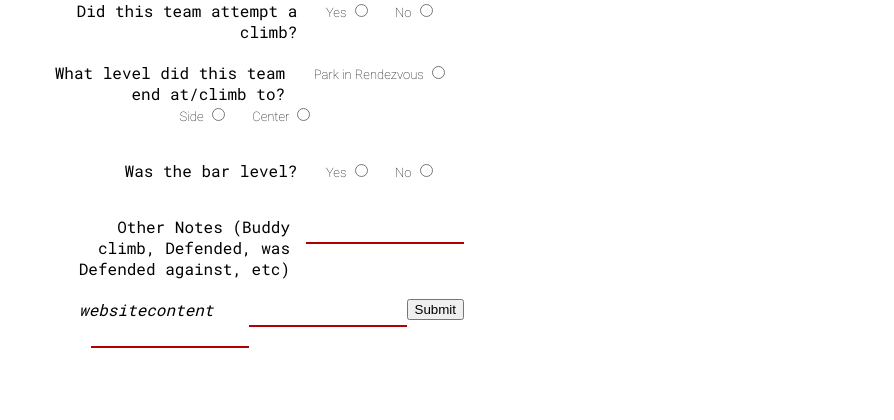
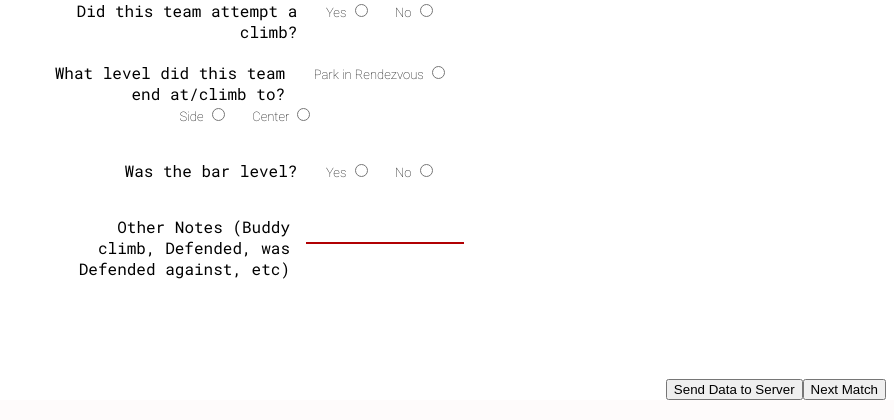
Before and after one commit to frc3324/3324-Scouting, a Flask app: page /form?type=match in a window 1280 px wide. Shown: the part 946-1366 px from the top of the page, without its empty margins (386-1280 px from the left). Run offline with Flask 2, Linux system fonts and the light colour scheme; parts of the project's set-up code (start-up, migrations or seed data) failed here and were passed over.

Commit message:
Added localStorage, autoSave, and database support
Fixed a lot of bugs caused by previous commits. Also changed match_scouting.js a lot to support storing the data locally (for when the user is disconnected from the server) as well as updating this save on every input done by the user. Changed server.py and database.py to take in data from the form in the new format, and this updated the dataviewer respectively. Frontend still needs debug and updates for the new interface.

```diff
--- a/server.py
+++ b/server.py
@@ -25,7 +25,7 @@ def index():
 
 @app.route('/raw_data', methods=['GET', 'POST'])
 def raw_data():
-    data = database.getData()
+    data = database.get_data()
     return render_template('data_viewer/raw_data.html', allData=json.dumps(data), constants=json.dumps(constants))
 
 @app.route('/exports', methods=['GET', 'POST'])
@@ -39,14 +39,11 @@ def calculated_team_averages():
 
 @app.route('/form', methods=['GET', 'POST'])
 def return_form():
-    return render_template('forms/' + request.args.get('type') + '_scouting.html')
+    return render_template('forms/' + request.args.get('type') + '_scouting.html', constants=json.dumps(constants))
 
 @app.route('/submit', methods=['GET', 'POST'])
 def submit_form():
-    answerList = []
-    for x in range(len(constants["questions"][request.args.get('form')])):
-        answerList.append(request.form[constants["questionIndexes"][request.args.get('form')][x]])
-    database.submit_form(answerList, request.args.get('form'))
+    database.submit_form(request.get_json(), request.args.get('form'))
     return render_template('submitted.html')
 
 @app.route('/csv_export', methods=['GET', 'POST'])
--- a/static/constants.json
+++ b/static/constants.json
@@ -4,7 +4,7 @@
     "match": ["Team Number", "Match Number", "Moved from Initiation Line",
 	      "Auto Low Miss", "Auto Low Hit", "Auto High Miss", "Auto High Outer", "Auto High Inner",
 	      "Tele Low Miss", "Tele Low Hit", "Tele High Miss", "Tele High Inner", "Tele High Inner",
-	      "Attempted Climb", "Ending Level", "Level Climb", "Notes", "CP Spin", "CP Align"],
+	      "Control Spin", "Control Align", "Attempted Climb", "Ending Level", "Level Climb", "Notes"],
    "mechanical": ["Team Number", "Drivetrain Information", "Climber Information",
                   "Mechanisms Information", "Reliability", "Notes"],
     "electrical": ["Team Number", "Basic Team Structure", "Electrical Members",
@@ -18,7 +18,7 @@
     "match": ["team_number", "match_number", "moved_initiation",
               "auto_low_miss", "auto_low_hit", "auto_high_miss", "auto_high_outer", "auto_high_inner",
 	      "tele_low_miss", "tele_low_hit", "tele_high_miss", "tele_high_outer", "tele_high_inner",
-              "attempted_climb", "ending_level", "level_climb", "notes", "cp_spin", "cp_align"],
+              "cp_spin", "cp_align", "attempted_climb", "ending_level", "level_climb", "notes"],
     "mechanical": ["team_number", "drivetrain_information", "climber_information",
                    "mechanisms_information", "reliability", "notes"],
     "electrical": ["team_number", "team_structure", "number_of_members",
--- a/static/js/autofill.js
+++ b/static/js/autofill.js
@@ -21,7 +21,6 @@ function autocomplete(inp, arr) {
   arr = arr.teams
   var currentFocus;
   inp.addEventListener("input", function(e) {
-      debugger;
       document.getElementById("teamNumberInput").style.marginBottom = "0px";
 
       var a, b, i, val = this.value;
--- a/static/js/matchScouting.js
+++ b/static/js/matchScouting.js
@@ -1,8 +1,8 @@
-var cookieCheck = false;
-let jsonarray = [];
+let answerArray = new Array(19).fill("0");
+let scouterMatchNum = 0;
 
 function increase(ele) {
-  var input = ele.parentNode.children[2];
+    let input = ele.parentNode.children[2];
     input.value = parseInt(input.value) + 1;
     if (parseInt(input.value) == parseInt(input.max)) {
         ele.parentNode.children[1].disabled = true;
@@ -10,10 +10,11 @@ function increase(ele) {
     if (ele.parentNode.children[3].disabled) {
         ele.parentNode.children[3].disabled = false;
     }
+    updateArray(input);
 }
 
 function decrease(ele) {
-  var input = ele.parentNode.children[2];
+    let input = ele.parentNode.children[2];
     input.value = parseInt(input.value) - 1;
     if (parseInt(input.value) == parseInt(input.min)) {
         ele.parentNode.children[3].disabled = true;
@@ -21,32 +22,33 @@ function decrease(ele) {
     if (ele.parentNode.children[1].disabled) {
         ele.parentNode.children[1].disabled = false;
     }
+    updateArray(input);
 }
 
-// make a cookie if this is the first input this page, then set currentCookie to true and update data
-function bakeCookies() {
-    var conString = "currentCookie="
-    for (i = 0; i <= jsonarray; i++) {
-      if (!jsonarray.length = i){
-        conString = conString + jsonarray[i] + ",";
-      } else {
-        conString = conString + jsonarray[i];
+function updateArray(ele) {
+    answerArray[constants.questionIndexes.match.indexOf(ele.name)] = ele.value
+    localStorage.setItem("match"+String(scouterMatchNum), JSON.stringify(answerArray));
+}
+
+function postData() {
+    var xhr = new XMLHttpRequest();
+    xhr.open('POST', "/submit?form=match", true);
+    xhr.setRequestHeader("Content-Type", "application/json");
+    xhr.onreadystatechange = function() {
+        if (this.readyState === XMLHttpRequest.DONE && this.status === 200) { //HTTP Success
+            localStorage.clear();
+            alert("Success! The data was transferred properly.");
         }
     }
+    xhr.onerror = function() { //HTTP error
+        alert("Something went wrong.");
+    }
+    xhr.send(JSON.stringify(localStorage));
 }
 
-// set currentCookie to false so that a new one will be created, and reset page to default values
-function newPage() {
-
+function resetForm() {
+    if (confirm("Are you sure? This will finalize the data you have written.")) {
+        document.getElementsByTagName("form")[0].reset()
+        scouterMatchNum++;
     }
-
-// sets variables values equal to html values in JSON
-function htmlToVar(input, index) {
-
-    var jformat = variablesName(input) + ": " + input;
-
-    if (jsonarray.length <= index)
-      jsonarray.length = index;
-
-    jsonarray[index] = jformat;
 }
--- a/templates/forms/match_scouting.html
+++ b/templates/forms/match_scouting.html
@@ -3,9 +3,11 @@
     <head>
       <meta charset="utf-8">
       <title>Match Scouting Form</title>
-      <link rel="icon" href="{{ url_for('static',filename = 'favicon.png')}}">
-      <link rel="stylesheet" href="{{ url_for('static',filename = 'css/form.css')}}">
-      <link rel="stylesheet" href="{{ url_for('static',filename = 'css/default.css')}}">
+      <link rel="icon" href="{{ url_for('static',filename = 'favicon.png')}}"> <link rel="stylesheet" href="{{ url_for('static',filename = 'css/form.css')}}"> <link rel="stylesheet" href="{{ url_for('static',filename = 'css/default.css')}}">
+
+      <script>
+        window.constants = {{ constants | safe }}
+      </script>
 
       <script type="text/javascript" src="{{ url_for('static', filename = 'js/autofill.js') }}"></script>
       <script type="text/javascript" src="{{ url_for('static', filename = 'js/matchScouting.js') }}"></script>
@@ -13,25 +15,24 @@
     <body>
       <div id="topBar">
         <a href="/"><button id="backButton">< Back to Home</button></a>
-        <h2>Match Scouting</h2>
-      </div>
+        <h2>Match Scouting</h2> </div>
 
       <form method="POST" action="submit?form=match">
         <div>
           <label for="team_number">Team Number</label>
-          <input onclick="htmlToVar()" onkeypress="htmlToVar()" type="number" name="team_number" id="teamNumberinput onclick="htmlToVar()" onkeypress="htmlToVar()"" placeholder="3324" required min="0" max="10000">
+          <input oninput="updateArray(this)" type="number" name="team_number" id="teamNumberInput" placeholder="3324" required min="0" max="10000">
         </div>
         <div>
           <label for="match_number">Match Number</label>
-          <input onclick="htmlToVar()" onkeypress="htmlToVar()" type="number" name="match_number" required value="1" min="1">
+          <input oninput="updateArray(this)" type="number" name="match_number" required value="1" min="1">
         </div>
 
         <hr>
   <h2>Auto</h2>
   <div>
 	  <label for="moved_initiation">Did they move from the initiation line?</label>
-	  <span class="radioButtons"> <p>Yes <input onclick="htmlToVar()" onkeypress="htmlToVar()" type="radio" required name="moved_initiation" value="1"> </p>
-	  <p>No <input onclick="htmlToVar()" onkeypress="htmlToVar()" type="radio" required name="moved_initiation" value="0"> </p></span>
+	  <span class="radioButtons"> <p>Yes <input oninput="updateArray(this)" type="radio" required name="moved_initiation" value="1"> </p>
+	  <p>No <input oninput="updateArray(this)" type="radio" required name="moved_initiation" value="0"> </p></span>
     </div>
 
         <h4>Shooting</h4>
@@ -39,35 +40,35 @@
           <div>
             <h4>Low Miss</h4>
             <button type="button" class="icon upButton" onclick="increase(this)">&#xe316;</button>
-            <input onclick="htmlToVar()" onkeypress="htmlToVar()" name="auto_low_miss" class="scoringNumber" value="0" min="0" readonly="readonly" type="number">
+            <input oninput="updateArray(this)" name="auto_low_miss" class="scoringNumber" value="0" min="0" readonly="readonly" type="number">
             <button type="button" disabled class="icon downButton" onclick="decrease(this)">&#xe313;</button>
           </div>
 
-	        <div>
+	   <div>
             <h4>Low Hit</h4>
             <button type="button" class="icon upButton" onclick="increase(this)">&#xe316;</button>
-            <input onclick="htmlToVar()" onkeypress="htmlToVar()" name="auto_low_hit" class="scoringNumber" value="0" min="0" readonly="readonly" type="number">
+            <input oninput="updateArray(this)" name="auto_low_hit" class="scoringNumber" value="0" min="0" readonly="readonly" type="number">
             <button type="button" disabled class="icon downButton" onclick="decrease(this)">&#xe313;</button>
           </div>
 
           <div>
             <h4>High Miss</h4>
             <button type="button" class="icon upButton" onclick="increase(this)">&#xe316;</button>
-            <input onclick="htmlToVar()" onkeypress="htmlToVar()" name="auto_high_miss" class="scoringNumber" value="0" min="0" readonly="readonly" type="number">
+            <input oninput="updateArray(this)" name="auto_high_miss" class="scoringNumber" value="0" min="0" readonly="readonly" type="number">
             <button type="button" disabled class="icon downButton" onclick="decrease(this)">&#xe313;</button>
           </div>
 
 	        <div>
             <h4>High Outer</h4>
             <button type="button" class="icon upButton" onclick="increase(this)">&#xe316;</button>
-            <input onclick="htmlToVar()" onkeypress="htmlToVar()" name="auto_high_outer" class="scoringNumber" value="0" min="0" readonly="readonly" type="number">
+            <input oninput="updateArray(this)" name="auto_high_outer" class="scoringNumber" value="0" min="0" readonly="readonly" type="number">
             <button type="button" disabled class="icon downButton" onclick="decrease(this)">&#xe313;</button>
           </div>
 
           <div>
             <h4>High Inner</h4>
             <button type="button" class="icon upButton" onclick="increase(this)">&#xe316;</button>
-            <input onclick="htmlToVar()" onkeypress="htmlToVar()" name="auto_high_inner" class="scoringNumber" value="0" min="0" readonly="readonly" type="number">
+            <input oninput="updateArray(this)" name="auto_high_inner" class="scoringNumber" value="0" min="0" readonly="readonly" type="number">
             <button type="button" disabled class="icon downButton" onclick="decrease(this)">&#xe313;</button>
           </div>
         </div>
@@ -78,87 +79,77 @@
           <div>
             <h4>Low Miss</h4>
             <button type="button" class="icon upButton" onclick="increase(this)">&#xe316;</button>
-            <input onclick="htmlToVar()" onkeypress="htmlToVar()" name="tele_low_miss" class="scoringNumber" value="0" min="0" readonly="readonly" type="number">
+            <input oninput="updateArray(this)" name="tele_low_miss" class="scoringNumber" value="0" min="0" readonly="readonly" type="number">
             <button type="button" disabled class="icon downButton" onclick="decrease(this)">&#xe313;</button>
           </div>
 
           <div>
             <h4>Low Hit</h4>
             <button type="button" class="icon upButton" onclick="increase(this)">&#xe316;</button>
-            <input onclick="htmlToVar()" onkeypress="htmlToVar()" name="tele_low_hit" class="scoringNumber" value="0" min="0" readonly="readonly" type="number">
+            <input oninput="updateArray(this)" name="tele_low_hit" class="scoringNumber" value="0" min="0" readonly="readonly" type="number">
             <button type="button" disabled class="icon downButton" onclick="decrease(this)">&#xe313;</button>
           </div>
 
           <div>
             <h4>High Miss</h4>
             <button type="button" class="icon upButton" onclick="increase(this)">&#xe316;</button>
-            <input onclick="htmlToVar()" onkeypress="htmlToVar()" name="tele_high_miss" class="scoringNumber" value="0" min="0" readonly="readonly" type="number">
+            <input oninput="updateArray(this)" name="tele_high_miss" class="scoringNumber" value="0" min="0" readonly="readonly" type="number">
             <button type="button" disabled class="icon downButton" onclick="decrease(this)">&#xe313;</button>
           </div>
 
           <div>
             <h4>High Outer</h4>
             <button type="button" class="icon upButton" onclick="increase(this)">&#xe316;</button>
-            <input onclick="htmlToVar()" onkeypress="htmlToVar()" name="tele_high_outer" class="scoringNumber" value="0" min="0" readonly="readonly" type="number">
+            <input oninput="updateArray(this)" name="tele_high_outer" class="scoringNumber" value="0" min="0" readonly="readonly" type="number">
             <button type="button" disabled class="icon downButton" onclick="decrease(this)">&#xe313;</button>
           </div>
 
           <div>
             <h4>High Inner</h4>
             <button type="button" class="icon upButton" onclick="increase(this)">&#xe316;</button>
-            <input onclick="htmlToVar()" onkeypress="htmlToVar()" name="tele_high_inner" class="scoringNumber" value="0" min="0" readonly="readonly" type="number">
+            <input oninput="updateArray(this)" name="tele_high_inner" class="scoringNumber" value="0" min="0" readonly="readonly" type="number">
             <button type="button" disabled class="icon downButton" onclick="decrease(this)">&#xe313;</button>
           </div>
         </div>
 
         <div>
           <label for="cp_spin">Did they spin the Control Panel 3-5 times?</label>
-          <span class="radioButtons"> <p>Yes <input onclick="htmlToVar()" onkeypress="htmlToVar()" type="radio" required name="cp_spin" value="1"> </p>
-          <p>No <input onclick="htmlToVar()" onkeypress="htmlToVar()" type="radio" required name="cp_spin" value="0"> </p></span>
+          <span class="radioButtons"> <p>Yes <input oninput="updateArray(this)" type="radio" required name="cp_spin" value="1"> </p>
+          <p>No <input oninput="updateArray(this)" type="radio" required name="cp_spin" value="0"> </p></span>
         </div>
 
         <div>
           <label for="cp_align">Did they align the control panel with the correct color?</label>
-          <span class="radioButtons"> <p>Yes <input onclick="htmlToVar()" onkeypress="htmlToVar()" type="radio" required name="cp_align" value="1"> </p>
-          <p>No <input onclick="htmlToVar()" onkeypress="htmlToVar()" type="radio" required name="cp_align" value="0"> </p></span>
+          <span class="radioButtons"> <p>Yes <input oninput="updateArray(this)" type="radio" required name="cp_align" value="1"> </p>
+          <p>No <input oninput="updateArray(this)" type="radio" required name="cp_align" value="0"> </p></span>
         </div>
 
         <div>
           <label for="attempted_climb">Did this team attempt a climb?</label>
-          <span class="radioButtons"> <p>Yes <input onclick="htmlToVar()" onkeypress="htmlToVar()" type="radio" required name="attempted_climb" value="1"> </p>
-          <p>No <input onclick="htmlToVar()" onkeypress="htmlToVar()" type="radio" required name="attempted_climb" value="0"> </p></span>
+          <span class="radioButtons"> <p>Yes <input oninput="updateArray(this)" type="radio" required name="attempted_climb" value="1"> </p>
+          <p>No <input oninput="updateArray(this)" type="radio" required name="attempted_climb" value="0"> </p></span>
         </div>
 
         <div>
           <label for="ending_level">What level did this team end at/climb to?</label><br>
-	        <span class="radioButtons"> <p>Park in Rendezvous <input onclick="htmlToVar()" onkeypress="htmlToVar()" type="radio" required name="ending_level" value="0"> </p>
-	        <p>Side <input onclick="htmlToVar()" onkeypress="htmlToVar()" type="radio" required name="ending_level" value="1"> </p>
-	        <p>Center <input onclick="htmlToVar()" onkeypress="htmlToVar()" type="radio" required name="ending_level" value="2"> </p></span>
+	        <span class="radioButtons"> <p>Park in Rendezvous <input oninput="updateArray(this)" type="radio" required name="ending_level" value="0"> </p>
+	        <p>Side <input oninput="updateArray(this)" type="radio" required name="ending_level" value="1"> </p>
+	        <p>Center <input oninput="updateArray(this)" type="radio" required name="ending_level" value="2"> </p></span>
         </div>
 
-	      <div>
+	<div>
           <label for="ending_level">Was the bar level?</label>
-          <span class="radioButtons"> <p>Yes <input onclick="htmlToVar()" onkeypress="htmlToVar()" type="radio" required name="level_climb" value="1"> </p>
-          <p>No <input onclick="htmlToVar()" onkeypress="htmlToVar()" type="radio" required name="level_climb" value="0"> </p></span>
+          <span class="radioButtons"> <p>Yes <input oninput="updateArray(this)" type="radio" required name="level_climb" value="1"> </p>
+          <p>No <input oninput="updateArray(this)" type="radio" required name="level_climb" value="0"> </p></span>
         </div>
-
-
 
         <div>
           <label for="notes">Other Notes (Buddy climb, Defended, was Defended against, etc)</label>
-          <input onclick="htmlToVar()" onkeypress="htmlToVar()" onclick="htmlToVar()" onkeypress="htmlToVar()" type="text" name="notes" id="notes">
-        </div>
-
-        <div>
-          <button>Submit</button>
-        </div>
-
-	      <div>
-	       <var>websitecontent
-	       <input type="text" onkeypress="bakeCookies()">
-         <input type="text" onclick="bakeCookies()">
+          <input oninput="updateArray(this)" type="text" name="notes" id="notes">
         </div>
 
       </form>
+        <button onclick="resetForm()">Next Match</button>
+	    <button onclick="postData()">Send Data to Server</button>
     </body>
 </html>
```
Also changed, not shown: database.py (+11 -10 lines). Lines whose indentation alone changed are shown as unchanged.
